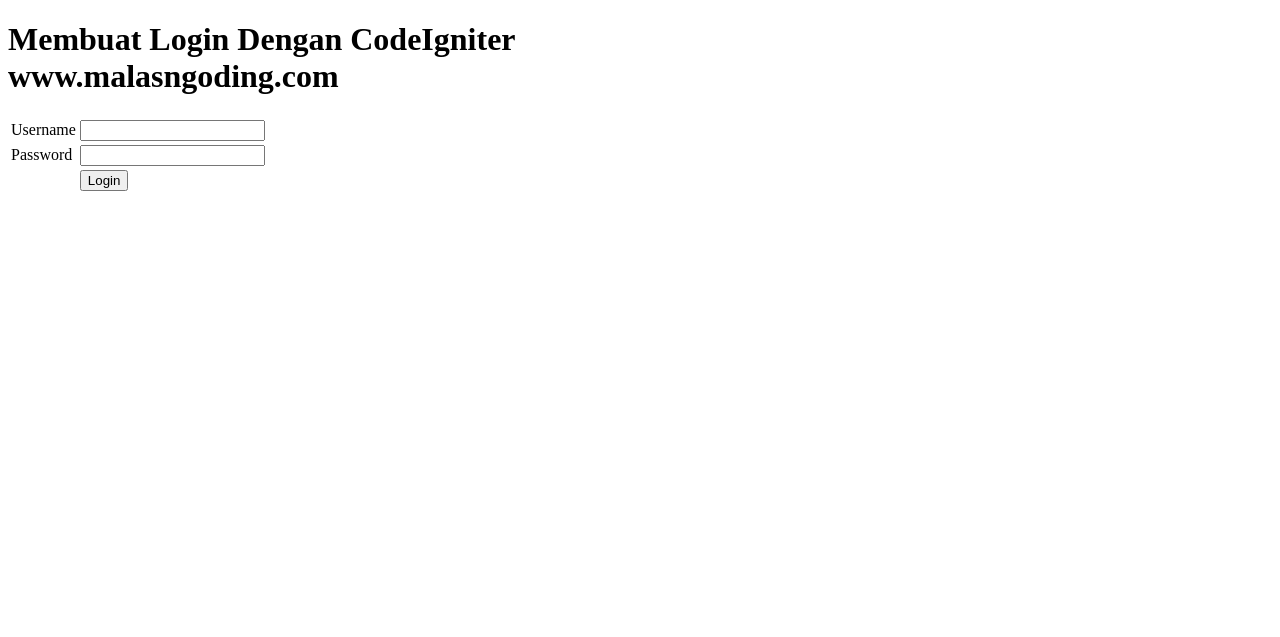
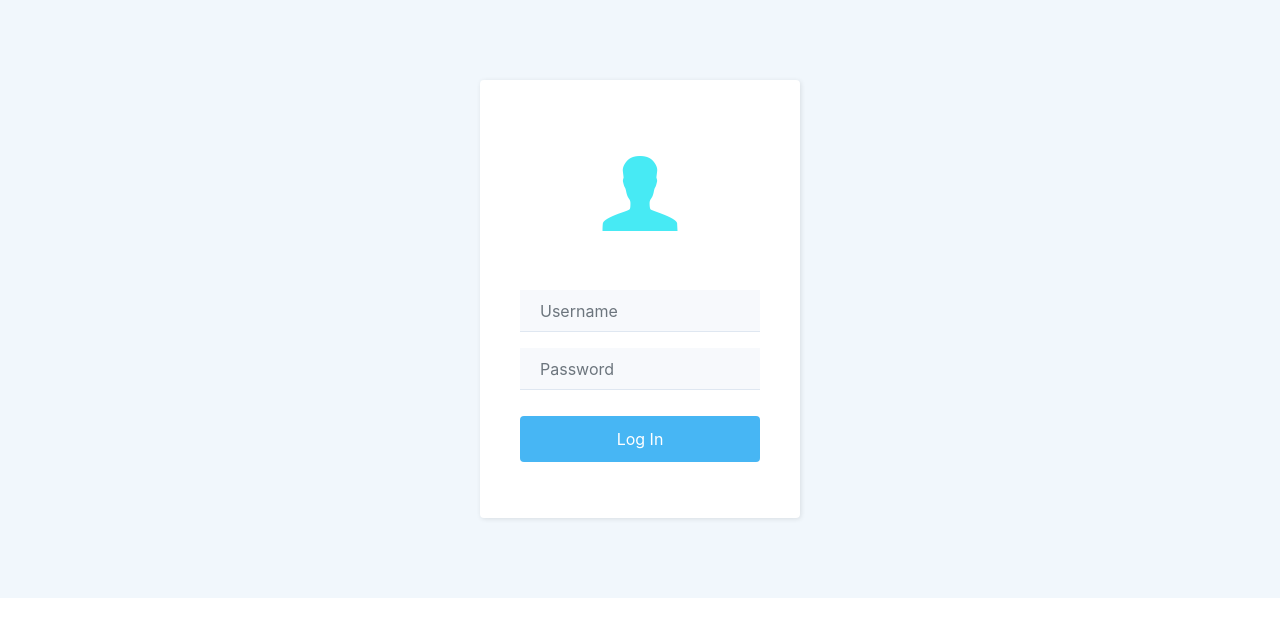
Before and after one commit to ericmadae/kec_sumedang_selatan, a CodeIgniter app: the page made by application/views/form_login.php in a window 1280 px wide. Shown: the top 637 px of the page. Run offline with CodeIgniter, Linux system fonts and the light colour scheme; some libraries are stand-ins or nearby versions.

Commit message:
penambahan interface pada login

```diff
--- a/application/views/form_login.php
+++ b/application/views/form_login.php
@@ -1,25 +1,28 @@
 	<!DOCTYPE html>
 	<html>
+
 	<head>
-		<title>Membuat Login Dengan CodeIgniter | www.malasngoding.com</title>
+	    <meta charset="utf-8">
+	    <meta name="viewport" content="width=device-width, initial-scale=1.0">
+	    <title>login</title>
+	    <link rel="stylesheet" href="https://cdnjs.cloudflare.com/ajax/libs/twitter-bootstrap/4.0.0/css/bootstrap.min.css">
+	    <link rel="stylesheet" href="https://cdnjs.cloudflare.com/ajax/libs/ionicons/2.0.1/css/ionicons.min.css">
+	    <link rel="stylesheet" href="<?= base_url(); ?>/assets/css/styles.min.css">
 	</head>
+
 	<body>
-		<h1>Membuat Login Dengan CodeIgniter <br/> www.malasngoding.com</h1>
-		<form action="<?php echo base_url('index.php/auth/aksi_login'); ?>" method="post">
-			<table>
-				<tr>
-					<td>Username</td>
-					<td><input type="text" name="username"></td>
-				</tr>
-				<tr>
-					<td>Password</td>
-					<td><input type="password" name="password"></td>
-				</tr>
-				<tr>
-					<td></td>
-					<td><input type="submit" value="Login"></td>
-				</tr>
-			</table>
-		</form>
+	    <div class="login-clean">
+	        <form method="post" action="<?= base_url(); ?>/index.php/login/aksi_login">
+	            <h2 class="sr-only">Login Form</h2>
+	            <div class="illustration"><i class="icon ion-person"></i></div>
+	            <div class="form-group"><input class="form-control" type="text" name="username" placeholder="Username"></div>
+	            <div class="form-group"><input class="form-control" type="password" name="password" placeholder="Password"></div>
+	            <div class="form-group"><button class="btn btn-primary btn-block" type="submit">Log In</button></div>
+	            <h6 style="color: #b40951"><?= $this->session->flashdata('error'); ?></h6>
+	        </form>
+	    </div>
+	    <script src="https://cdnjs.cloudflare.com/ajax/libs/jquery/3.2.1/jquery.min.js"></script>
+	    <script src="https://cdnjs.cloudflare.com/ajax/libs/twitter-bootstrap/4.0.0/js/bootstrap.bundle.min.js"></script>
 	</body>
+
 	</html>
--- a/application/views/welcome_message.php
+++ b/application/views/welcome_message.php
@@ -1,2 +1,2 @@
 <h1>hello world</h1>
-<a href="<?= base_url('index.php/auth/logout');?>">Logout</a>
+<a href="<?= base_url('index.php/login/logout');?>">Logout</a>
--- /dev/null
+++ b/assets/css/styles.min.css
@@ -0,0 +1 @@
+.login-clean{background:#f1f7fc;padding:80px 0}.login-clean form{max-width:320px;width:90%;margin:0 auto;background-color:#fff;padding:40px;border-radius:4px;color:#505e6c;box-shadow:1px 1px 5px rgba(0,0,0,.1)}.login-clean .illustration{text-align:center;padding:0 0 20px;font-size:100px;color:#47eaf4}.login-clean form .form-control{background:#f7f9fc;border:none;border-bottom:1px solid #dfe7f1;border-radius:0;box-shadow:none;outline:0;color:inherit;text-indent:8px;height:42px}.login-clean form .btn-primary{background:#47b6f4;border:none;border-radius:4px;padding:11px;box-shadow:none;margin-top:26px;text-shadow:none;outline:0!important}.login-clean form .btn-primary:active,.login-clean form .btn-primary:hover{background:#07778f}.login-clean form .btn-primary:active{transform:translateY(1px)}.login-clean form .forgot{display:block;text-align:center;font-size:12px;color:#6f7a85;opacity:.9;text-decoration:none}.login-clean form .forgot:active,.login-clean form .forgot:hover{opacity:1;text-decoration:none}
```
Also changed, not shown: application/controllers/login.php (renamed from application/controllers/auth.php, +4 -3 lines), index.html (added, +27 -0 lines).
